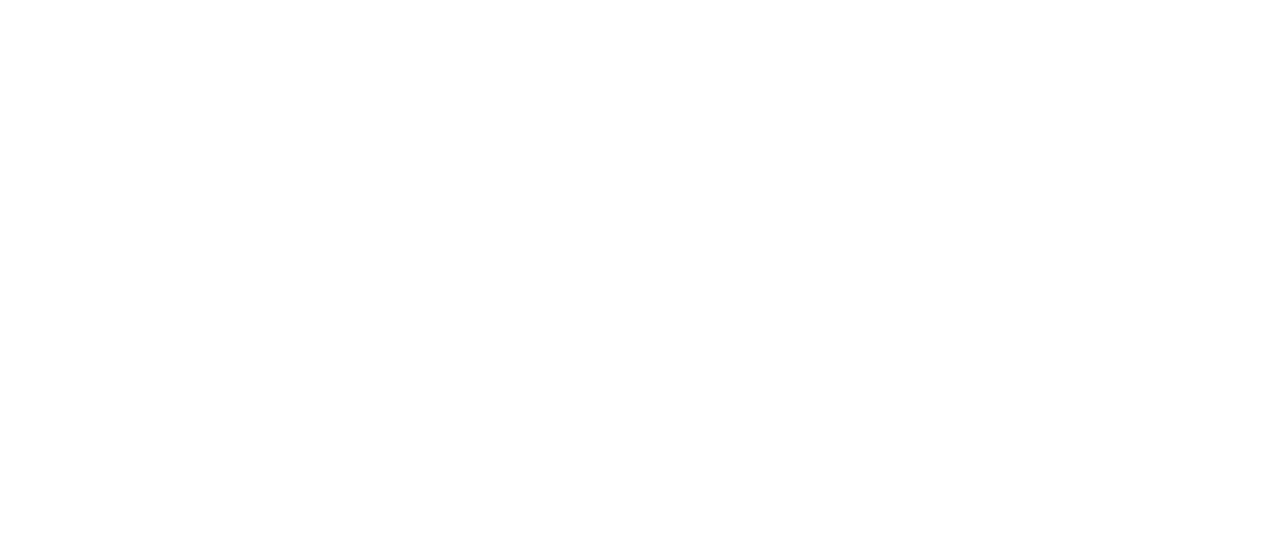
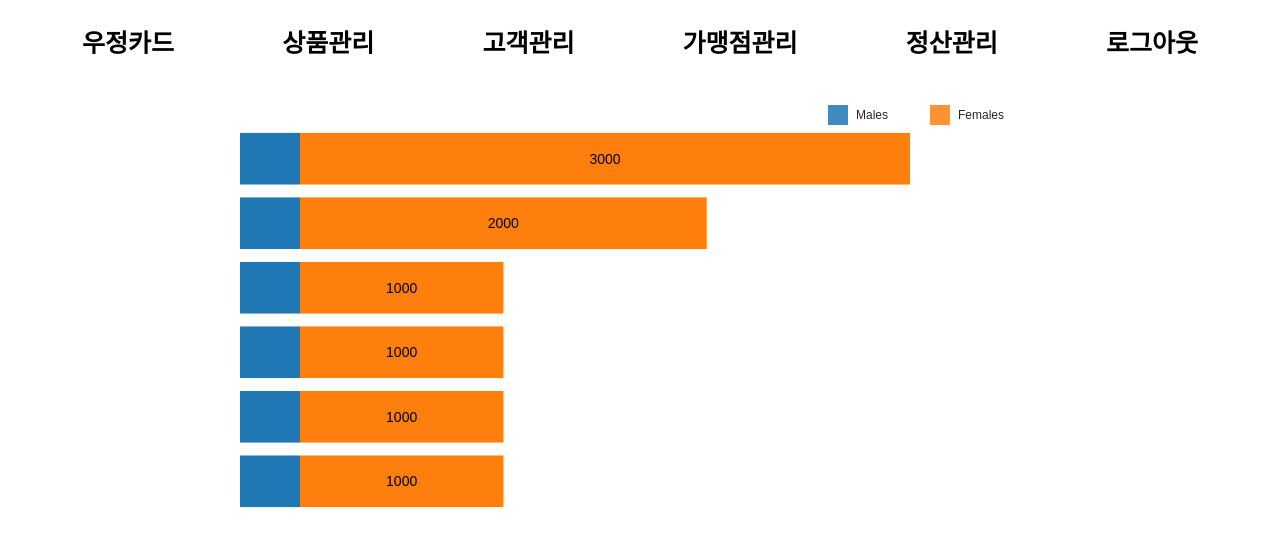
Before and after one commit to WoojungCard/WoojungCard, a React (Create React App) app in the folder frontend/: page /admin/barChart in a window 1280 px wide. Before the commit this address had no page. Shown: the top 546 px of the page. Built offline with nearby package versions, Linux system fonts and the light colour scheme.

Commit message:
add chart

```diff
--- a/frontend/package.json
+++ b/frontend/package.json
@@ -3,6 +3,8 @@
   "version": "0.1.0",
   "private": true,
   "dependencies": {
+    "@nivo/bar": "^0.83.0",
+    "@nivo/core": "^0.83.0",
     "@reduxjs/toolkit": "^1.9.5",
     "@testing-library/jest-dom": "^5.17.0",
     "@testing-library/react": "^13.4.0",
--- a/frontend/src/ProjectRouter.jsx
+++ b/frontend/src/ProjectRouter.jsx
@@ -16,6 +16,7 @@
 import CardManage from "./component/admin/card/CardManage";
 import CardManageDetail from "./component/admin/card/CardManageDetail";
 import CardNew from "./component/admin/card/CardNew";
+import Barchart from "./component/admin/financial/Barchart";
 
 const ProjectRouter = () => {
 	return (
@@ -46,6 +47,7 @@
 					<Route path="cardManage" element=<CardManage/> />
 					<Route path="cardManageDetail/:index" element=<CardManageDetail/> />
 					<Route path="cardNew" element=<CardNew/> />
+					<Route path="barChart" element=<Barchart/> />
 				</Route>
 			</Routes>
 		</BrowserRouter>
--- /dev/null
+++ b/frontend/src/component/admin/financial/Barchart.jsx
@@ -0,0 +1,165 @@
+import * as React from 'react';
+import { ResponsiveBar, Bar, BarTooltip } from '@nivo/bar';
+
+const Barchart = () => {
+    const handle = {
+        barClick: (data: any) => {
+            console.log(data);
+        },
+
+        legendClick: (data: any) => {
+            console.log(data);
+        },
+    };
+
+    return (
+        // chart height이 100%이기 때문이 chart를 덮는 마크업 요소에 height 설정
+        <div style={{ width: '800px', height: '500px', margin: '0 auto' }}>
+            <ResponsiveBar
+
+                layout='horizontal'
+
+                valueFormat={Math.abs}
+
+                enableGridY={false}
+
+                ticks={{display: 'block'}}
+                /**
+                 * chart에 사용될 데이터
+                 */
+                data={[
+                    { age: '70대', Males: -1200, Females: 1000 },
+                    { age: '60대', Males: -1200, Females: 1000 },
+                    { age: '50대', Males: -1200, Females: 1000 },
+                    { age: '40대', Males: -1200, Females: 1000 },
+                    { age: '30대', Males: -2200, Females: 2000 },
+                    { age: '20대', Males: -3200, Females: 3000 },
+                ]}
+                /**
+                 * chart에 보여질 데이터 key (측정되는 값)
+                 */
+                keys={['Males', 'Females']}
+                /**
+                 * keys들을 그룹화하는 index key (분류하는 값)
+                 */
+                indexBy="age"
+                /**
+                 * chart margin
+                 */
+                margin={{ top: 50, right: 130, bottom: 50, left: 60 }}
+                /**
+                 * chart padding (bar간 간격)
+                 */
+                padding={0.2}
+                /**
+                 * chart 색상
+                 */
+                // colors={['olive', 'brown', 'orange']} // 커스텀하여 사용할 때
+                colors={{ scheme: 'category10' }}
+                /**
+                 * color 적용 방식
+                 */
+                colorBy="id" // 색상을 keys 요소들에 각각 적용
+                // colorBy="indexValue" // indexBy로 묵인 인덱스별로 각각 적용
+                theme={{
+                    /**
+                     * label style (bar에 표현되는 글씨)
+                     */
+                    labels: {
+                        text: {
+                            fontSize: 14,
+                            fill: '#000000',
+                        },
+                    },
+                    /**
+                     * legend style (default로 우측 하단에 있는 색상별 key 표시)
+                     */
+                    legends: {
+                        text: {
+                            fontSize: 12,
+                            fill: '#000000',
+                        },
+                    },
+                    axis: {
+                        /**
+                         * axis legend style (bottom, left에 있는 글씨)
+                         */
+                        legend: {
+                            text: {
+                                fontSize: 20,
+                                fill: '#000000',
+                            },
+                        },
+                        /**
+                         * axis ticks style (bottom, left에 있는 값)
+                         */
+                        ticks: {
+                            text: {
+                                fontSize: 16,
+                                fill: '#000000',
+                            },
+                        },
+                    },
+                }}
+                /**
+                 * axis bottom 설정
+                 */
+                axisBottom={null}
+                /**
+                 * axis left 설정
+                 */
+                axisLeft={{
+                    tickSize: 0, // 값 설명하기 위해 튀어나오는 점 크기
+                    tickPadding: -50, // tick padding
+                    tickRotation: 0, // tick 기울기
+                    // legend: 'price', // left 글씨
+                    // legendPosition: 'middle', // 글씨 위치
+                    legendOffset: 60, // 글씨와 chart간 간격
+                }}
+                /**
+                 * label 안보이게 할 기준 width
+                 */
+                labelSkipWidth={36}
+                /**
+                 * label 안보이게 할 기준 height
+                 */
+                labelSkipHeight={12}
+                /**
+                 * bar 클릭 이벤트
+                 */
+                onClick={handle.barClick}
+                /**
+                 * legend 설정 (default로 우측 하단에 있는 색상별 key 표시)
+                 */
+                legends={[
+                    {
+                        dataFrom: 'keys', // 보일 데이터 형태
+                        anchor: 'top-right', // 위치
+                        direction: 'row', // item 그려지는 방향
+                        justify: false, // 글씨, 색상간 간격 justify 적용 여부
+                        translateX: 120, // chart와 X 간격
+                        translateY: -15, // chart와 Y 간격
+                        itemsSpacing: 2, // item간 간격
+                        itemWidth: 100, // item width
+                        itemHeight: 20, // item height
+                        itemDirection: 'left-to-right', // item 내부에 그려지는 방향
+                        itemOpacity: 0.85, // item opacity
+                        symbolSize: 20, // symbol (색상 표기) 크기
+                        effects: [
+                            {
+                                // 추가 효과 설정 (hover하면 item opacity 1로 변경)
+                                on: 'hover',
+                                style: {
+                                    itemOpacity: 1,
+                                },
+                            },
+                        ],
+                        onClick: handle.legendClick, // legend 클릭 이벤트
+                    },
+                ]}
+            />
+        </div>
+    );
+};
+
+export default Barchart;
```
Also changed, not shown: 1 other file (tests, documents, lock files or other folders).
